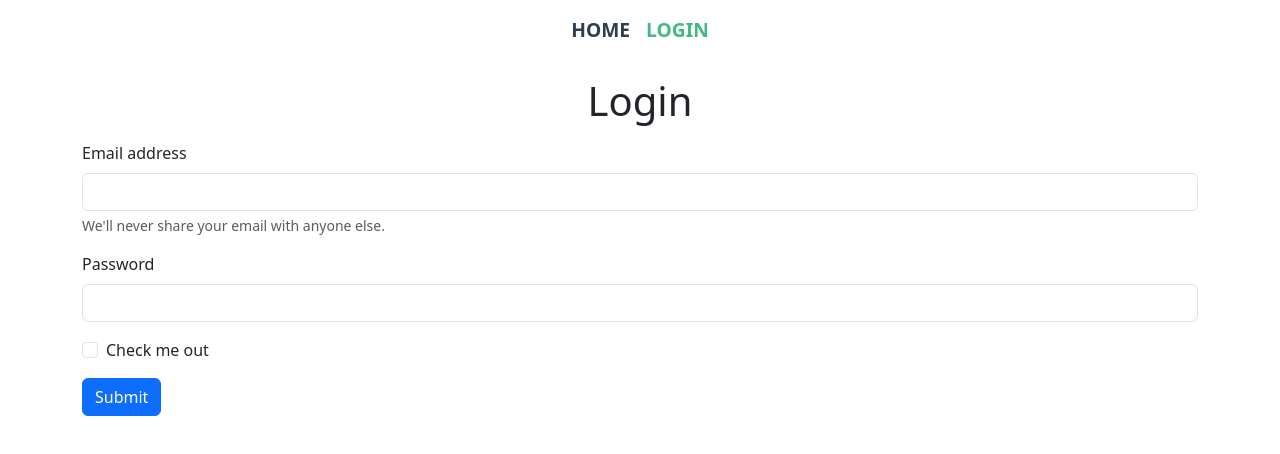
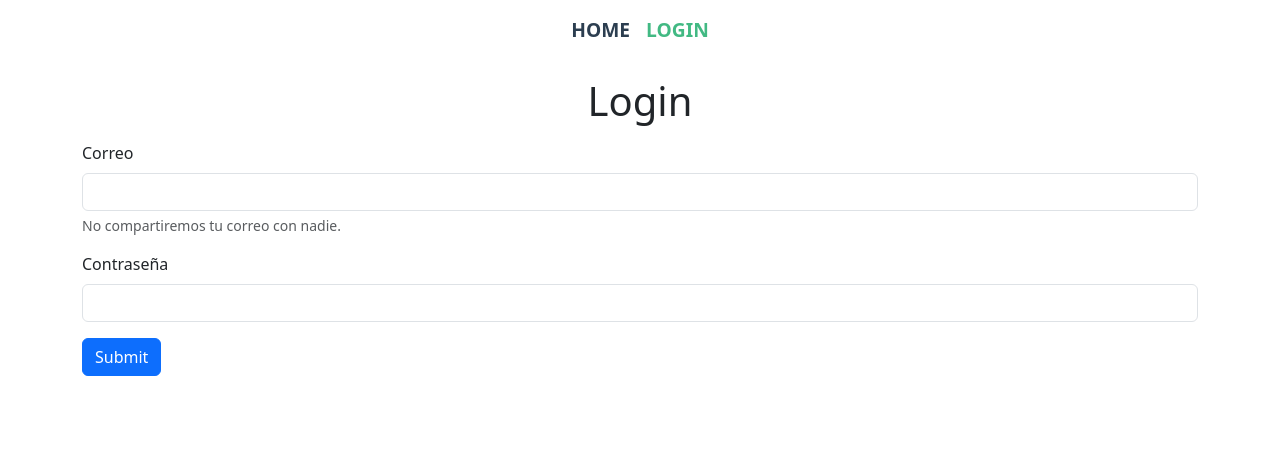
Before and after one commit to Pancratzia/Vue-Projects, a Vue app in the folder auth-project/: page /auth in a window 1280 px wide. Shown: the top 454 px of the page. Built offline with nearby package versions, Linux system fonts and the light colour scheme.

Commit message:
Terminando la estructura principal del login

```diff
--- a/auth-project/src/views/AuthView.vue
+++ b/auth-project/src/views/AuthView.vue
@@ -3,17 +3,15 @@
         <h1 class="text-center my-3">Login</h1>
         <form>
             <div class="mb-3">
-                <label for="exampleInputEmail1" class="form-label">Email address</label>
-                <input type="email" class="form-control" id="exampleInputEmail1" aria-describedby="emailHelp">
-                <div id="emailHelp" class="form-text">We'll never share your email with anyone else.</div>
+                <label for="email" class="form-label">Correo</label>
+                <input type="email" class="form-control" id="email" aria-describedby="emailHelp" v-model="email">
+                <p class="bg-danger text-white px-1 error mt-1" v-if="errors.email">{{ errors.email }}</p>
+                <div id="emailHelp" class="form-text">No compartiremos tu correo con nadie.</div>
             </div>
             <div class="mb-3">
-                <label for="exampleInputPassword1" class="form-label">Password</label>
-                <input type="password" class="form-control" id="exampleInputPassword1">
-            </div>
-            <div class="mb-3 form-check">
-                <input type="checkbox" class="form-check-input" id="exampleCheck1">
-                <label class="form-check-label" for="exampleCheck1">Check me out</label>
+                <label for="password" class="form-label">Contraseña</label>
+                <input type="password" class="form-control" id="password" v-model="password">
+                <p class="bg-danger text-white px-1 error mt-1" v-if="errors.password">{{ errors.password }}</p>
             </div>
             <button type="submit" class="btn btn-primary">Submit</button>
         </form>
@@ -21,6 +19,24 @@
 </template>
 
 <script lang="ts" setup>
+import { ref } from 'vue';
+
+const initialErrors = {
+    email: '',
+    password: ''
+}
+
+let email = ref('')
+let password = ref('')
+let errors = ref(initialErrors);
+
+
+
+
 </script>
 
-<style scoped></style>
+<style scoped>
+.error{
+    font-size: 12px;
+}
+</style>
```
